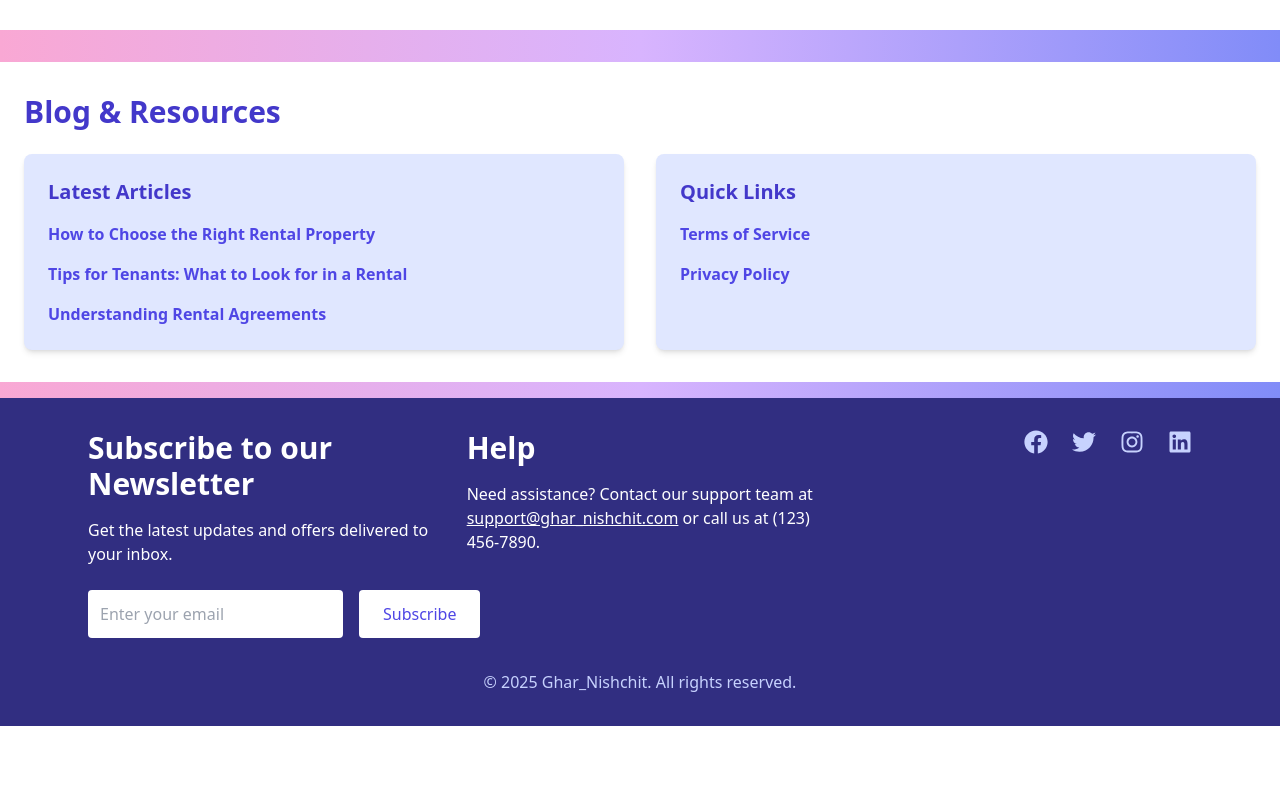
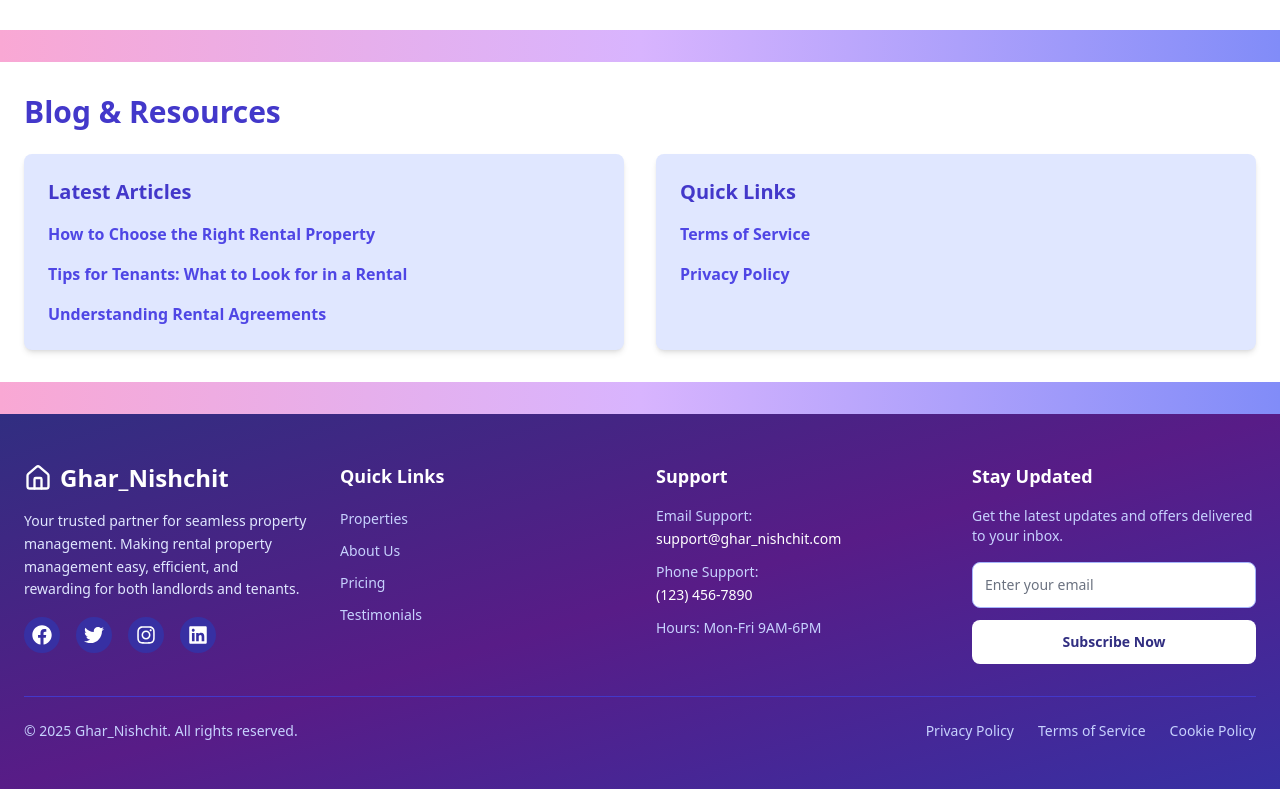
Before and after one commit to Soumyodeep-Dey/Ghar_Nishchit, a React (Vite) app in the folder frontend/UI/: page / in a window 1280 px wide. Shown: the part 3812-4601 px from the top of the page. Before the commit the page ends 4538 px from the top, so only its background shows below. Built offline with nearby package versions, Linux system fonts and the light colour scheme; no server answers.

Commit message:
fixing error in the landing page and upgrade the footer

```diff
--- a/frontend/UI/src/App.jsx
+++ b/frontend/UI/src/App.jsx
@@ -1,4 +1,3 @@
-import React from 'react';
 import { Route, Routes } from 'react-router-dom';
 import Landing from './components/Landing';
 import Login from './components/Login';
--- a/frontend/UI/src/components/landing.jsx
+++ b/frontend/UI/src/components/landing.jsx
@@ -175,7 +175,7 @@ function CustomerCard({ customer, darkMode }) {
 }
 
 // 3. FAQ item component
-function FaqItem({ faq, expandedFaq, toggleFaq }) {
+function FaqItem({ faq, expandedFaq, toggleFaq, darkMode }) {
   return (
     <div className="border rounded-lg p-4">
       <button
@@ -335,7 +335,8 @@ export default function Landing() {
 
           {/* Desktop Menu */}
           <ul className="hidden md:flex space-x-8" role="menubar">
-            {menu.map(({ href, label, icon: Icon }, idx) => (
+            {/* eslint-disable-next-line no-unused-vars */}
+            {menu.map(({ href, label, icon: IconComponent }) => (
               <li role="none" key={href}>
                 <a
                   href={href}
@@ -347,7 +348,7 @@ export default function Landing() {
                       : 'text-indigo-700 hover:text-indigo-900'}
           cursor-pointer focus:outline-none focus:ring-2 focus:ring-indigo-500 rounded transition-transform transform hover:scale-110`}
                 >
-                  <Icon size={18} aria-hidden="true" />
+                  <IconComponent size={18} aria-hidden="true" />
                   <span>{label}</span>
                 </a>
               </li>
@@ -391,7 +392,8 @@ export default function Landing() {
             role="menu"
             aria-label="Mobile menu"
           >
-            {menu.map(({ href, label, icon: Icon }) => (
+            {/* eslint-disable-next-line no-unused-vars */}
+            {menu.map(({ href, label, icon: IconComponent }) => (
               <li role="none" key={href}>
                 <a
                   href={href}
@@ -400,7 +402,7 @@ export default function Landing() {
                   className="flex items-center space-x-3 px-6 py-3 text-gray-700 hover:bg-indigo-100 focus:outline-none focus:bg-indigo-200 transition-colors text-lg"
                   onClick={() => setMenuOpen(false)}
                 >
-                  <Icon size={20} className="text-indigo-600" aria-hidden="true" />
+                  <IconComponent size={20} className="text-indigo-600" aria-hidden="true" />
                   <span>{label}</span>
                 </a>
               </li>
@@ -860,65 +862,180 @@ export default function Landing() {
       </section>
 
       {/* Footer */}
-      <footer className={`${darkMode ? 'bg-gradient-to-r from-blue-950 via-slate-900 to-gray-900 text-cyan-200' : 'bg-indigo-900 text-indigo-200'} py-8 mt-4`}>
-        <div className="container mx-auto px-6 max-w-6xl">
-          <div className="grid grid-cols-1 md:grid-cols-3 gap-8">
-            {/* Newsletter Subscription */}
-            <div className={`${darkMode ? 'text-cyan-200' : 'text-white'}`}>
-              <h2 className="text-3xl font-semibold mb-4">Subscribe to our Newsletter</h2>
-              <p className="mb-6">Get the latest updates and offers delivered to your inbox.</p>
+      <footer className={`${darkMode ? 'bg-gradient-to-br from-gray-900 via-blue-950 to-slate-900 text-slate-100' : 'bg-gradient-to-br from-indigo-900 via-purple-900 to-indigo-800 text-white'} py-12 mt-8`}>
+        <div className="container mx-auto px-6 max-w-7xl">
+          {/* Main Footer Content */}
+          <div className="grid grid-cols-1 md:grid-cols-2 lg:grid-cols-4 gap-8 mb-8">
+
+            {/* Company Info */}
+            <div className="lg:col-span-1">
+              <div className="flex items-center space-x-2 mb-4">
+                <Home size={28} className={`${darkMode ? 'text-cyan-400' : 'text-white'}`} />
+                <h3 className={`text-2xl font-bold ${darkMode ? 'text-cyan-300' : 'text-white'}`}>
+                  Ghar_Nishchit
+                </h3>
+              </div>
+              <p className={`text-sm leading-relaxed mb-4 ${darkMode ? 'text-slate-300' : 'text-indigo-100'}`}>
+                Your trusted partner for seamless property management. Making rental property management easy, efficient, and rewarding for both landlords and tenants.
+              </p>
+              <div className="flex space-x-4">
+                {/* eslint-disable-next-line no-unused-vars */}
+                {socialLinks.map(({ href, label, icon: IconComponent }) => (
+                  <a
+                    key={label}
+                    href={href}
+                    aria-label={label}
+                    target="_blank"
+                    rel="noopener noreferrer"
+                    className={`p-2 rounded-full transition-all duration-300 hover:scale-110 ${darkMode
+                      ? 'bg-slate-800 text-cyan-400 hover:bg-cyan-400 hover:text-slate-900'
+                      : 'bg-indigo-800 text-white hover:bg-white hover:text-indigo-900'
+                      }`}
+                  >
+                    <IconComponent size={20} />
+                  </a>
+                ))}
+              </div>
+            </div>
+
+            {/* Quick Links */}
+            <div>
+              <h4 className={`text-lg font-semibold mb-4 ${darkMode ? 'text-cyan-300' : 'text-white'}`}>
+                Quick Links
+              </h4>
+              <ul className="space-y-2">
+                {[
+                  { href: '#properties', label: 'Properties' },
+                  { href: '#about', label: 'About Us' },
+                  { href: '#pricing', label: 'Pricing' },
+                  { href: '#customers', label: 'Testimonials' }
+                ].map(({ href, label }) => (
+                  <li key={href}>
+                    <a
+                      href={href}
+                      className={`text-sm transition-colors duration-300 hover:underline ${darkMode
+                        ? 'text-slate-300 hover:text-cyan-400'
+                        : 'text-indigo-200 hover:text-white'
+                        }`}
+                    >
+                      {label}
+                    </a>
+                  </li>
+                ))}
+              </ul>
+            </div>
+
+            {/* Support */}
+            <div id="help">
+              <h4 className={`text-lg font-semibold mb-4 ${darkMode ? 'text-cyan-300' : 'text-white'}`}>
+                Support
+              </h4>
+              <div className="space-y-3">
+                <div>
+                  <p className={`text-sm ${darkMode ? 'text-slate-300' : 'text-indigo-200'}`}>
+                    Email Support:
+                  </p>
+                  <a
+                    href="mailto:support@ghar_nishchit.com"
+                    className={`text-sm transition-colors duration-300 hover:underline ${darkMode
+                      ? 'text-cyan-400 hover:text-cyan-300'
+                      : 'text-white hover:text-indigo-200'
+                      }`}
+                  >
+                    support@ghar_nishchit.com
+                  </a>
+                </div>
+                <div>
+                  <p className={`text-sm ${darkMode ? 'text-slate-300' : 'text-indigo-200'}`}>
+                    Phone Support:
+                  </p>
+                  <span className={`text-sm ${darkMode ? 'text-cyan-400' : 'text-white'}`}>
+                    (123) 456-7890
+                  </span>
+                </div>
+                <div>
+                  <p className={`text-sm ${darkMode ? 'text-slate-300' : 'text-indigo-200'}`}>
+                    Hours: Mon-Fri 9AM-6PM
+                  </p>
+                </div>
+              </div>
+            </div>
+
+            {/* Newsletter */}
+            <div>
+              <h4 className={`text-lg font-semibold mb-4 ${darkMode ? 'text-cyan-300' : 'text-white'}`}>
+                Stay Updated
+              </h4>
+              <p className={`text-sm mb-4 ${darkMode ? 'text-slate-300' : 'text-indigo-200'}`}>
+                Get the latest updates and offers delivered to your inbox.
+              </p>
               <form
                 onSubmit={(e) => {
                   e.preventDefault();
                   alert('Thank you for subscribing!');
                 }}
-                className="flex flex-col md:flex-row justify-start items-center gap-4"
+                className="space-y-3"
               >
                 <input
                   type="email"
                   aria-label="Email address"
                   required
                   placeholder="Enter your email"
-                  className={`p-3 rounded w-full md:w-64 ${darkMode ? 'bg-slate-800 text-cyan-200 placeholder:text-cyan-400' : 'bg-white text-gray-900'}`}
+                  className={`w-full p-3 rounded-lg text-sm transition-all duration-300 focus:ring-2 focus:outline-none ${darkMode
+                    ? 'bg-slate-800 text-cyan-200 placeholder:text-slate-400 border border-slate-700 focus:ring-cyan-400 focus:border-cyan-400'
+                    : 'bg-white text-gray-900 placeholder:text-gray-500 border border-indigo-300 focus:ring-white focus:border-white'
+                    }`}
                 />
                 <button
                   type="submit"
-                  className={`px-6 py-3 rounded transition ${darkMode ? 'bg-cyan-400 text-blue-950 hover:bg-cyan-300' : 'bg-white text-indigo-600 hover:bg-gray-100'}`}
+                  className={`w-full px-4 py-3 rounded-lg text-sm font-semibold transition-all duration-300 hover:scale-105 focus:outline-none focus:ring-2 ${darkMode
+                    ? 'bg-cyan-500 text-slate-900 hover:bg-cyan-400 focus:ring-cyan-400'
+                    : 'bg-white text-indigo-900 hover:bg-indigo-100 focus:ring-white'
+                    }`}
                 >
-                  Subscribe
+                  Subscribe Now
                 </button>
               </form>
             </div>
-            {/* Help Section */}
-            <div id="help" className={`${darkMode ? 'text-cyan-200' : 'text-white'}`}>
-              <h2 className="text-3xl font-semibold mb-4">Help</h2>
-              <p className="mb-2">
-                Need assistance? Contact our support team at{' '}
-                <a href="mailto:support@ghar_nishchit.com" className="underline hover:text-indigo-300">
-                  support@ghar_nishchit.com
-                </a>{' '}
-                or call us at (123) 456-7890.
+          </div>
+
+          {/* Footer Bottom */}
+          <div className={`border-t pt-6 ${darkMode ? 'border-slate-700' : 'border-indigo-700'}`}>
+            <div className="flex flex-col md:flex-row justify-between items-center space-y-4 md:space-y-0">
+              <p className={`text-sm ${darkMode ? 'text-slate-400' : 'text-indigo-200'}`}>
+                © {new Date().getFullYear()} Ghar_Nishchit. All rights reserved.
               </p>
-            </div>
-            {/* Social Media */}
-            <div className="flex flex-col justify-between">
-              <div className="flex space-x-6 mb-6 md:mb-0 justify-center md:justify-end">
-                {socialLinks.map(({ href, label, icon: Icon }) => (
-                  <a
-                    key={label}
-                    href={href}
-                    aria-label={label}
-                    target="_blank"
-                    rel="noopener noreferrer"
-                    className="hover:text-white transition-colors"
-                  >
-                    <Icon size={24} />
-                  </a>
-                ))}
+              <div className="flex space-x-6">
+                <a
+                  href="#"
+                  className={`text-sm transition-colors duration-300 hover:underline ${darkMode
+                    ? 'text-slate-400 hover:text-cyan-400'
+                    : 'text-indigo-200 hover:text-white'
+                    }`}
+                >
+                  Privacy Policy
+                </a>
+                <a
+                  href="#"
+                  className={`text-sm transition-colors duration-300 hover:underline ${darkMode
+                    ? 'text-slate-400 hover:text-cyan-400'
+                    : 'text-indigo-200 hover:text-white'
+                    }`}
+                >
+                  Terms of Service
+                </a>
+                <a
+                  href="#"
+                  className={`text-sm transition-colors duration-300 hover:underline ${darkMode
+                    ? 'text-slate-400 hover:text-cyan-400'
+                    : 'text-indigo-200 hover:text-white'
+                    }`}
+                >
+                  Cookie Policy
+                </a>
               </div>
             </div>
           </div>
-          <p className="text-center mt-8">© {new Date().getFullYear()} Ghar_Nishchit. All rights reserved.</p>
         </div>
       </footer>
     </div>
```
